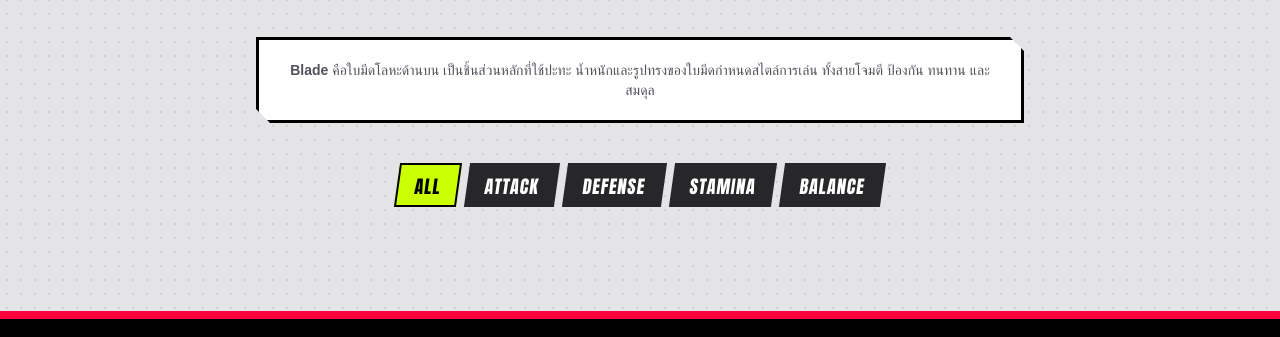
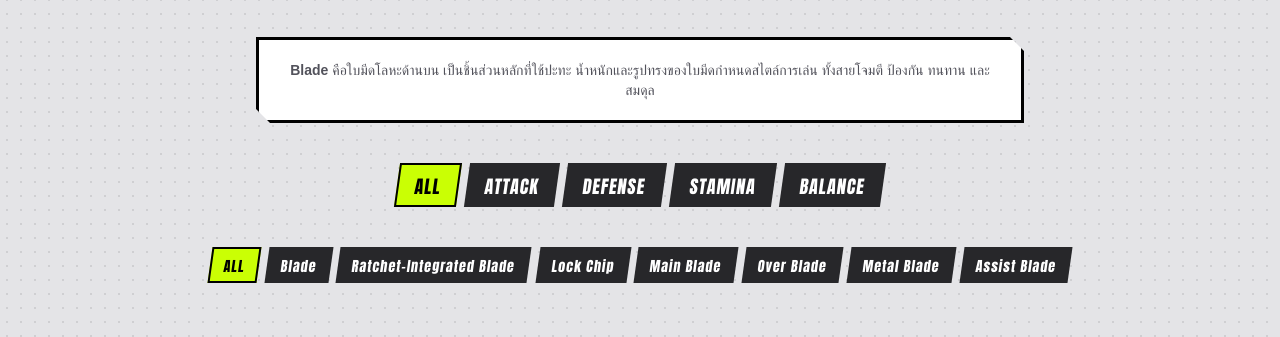
Before and after one commit to Thanakorn2004/xparts-hub, a website: page xparts-hub/public/blade.html in a window 1280 px wide. Shown: the part 259-596 px from the top of the page. Drawn offline with nearby package versions, Linux system fonts and the light colour scheme; no server answers.

Commit message:
Add files via upload

```diff
--- a/xparts-hub/public/blade.html
+++ b/xparts-hub/public/blade.html
@@ -44,6 +44,7 @@
       <p class="text-sm text-zinc-600 font-medium"><strong>Blade</strong> คือใบมีดโลหะด้านบน เป็นชิ้นส่วนหลักที่ใช้ปะทะ น้ำหนักและรูปทรงของใบมีดกำหนดสไตล์การเล่น ทั้งสายโจมตี ป้องกัน ทนทาน และสมดุล</p>
     </div>
     <div id="catalog-filters" class="flex flex-wrap justify-center gap-2"></div>
+    <div id="catalog-parts-filters" class="flex flex-wrap justify-center gap-2"></div>
     <div id="catalog-grid" class="grid grid-cols-1 sm:grid-cols-2 lg:grid-cols-3 gap-6"></div>
   </main>
 
@@ -62,6 +63,6 @@
     }).catch(function () {});
   </script>
   <script src="catalog.js"></script>
-  <script>initCatalog('blades', { useFilter: true, emptyMsg: 'ยังไม่มีข้อมูล Blade — เพิ่มได้จากหน้า Admin' });</script>
+  <script>initCatalog('blades', { useFilter: true, partsFilter: ['Blade', 'Ratchet-Integrated Blade', 'Lock Chip', 'Main Blade', 'Over Blade', 'Metal Blade', 'Assist Blade'], emptyMsg: 'ยังไม่มีข้อมูล Blade — เพิ่มได้จากหน้า Admin' });</script>
 </body>
 </html>
--- a/xparts-hub/public/catalog.js
+++ b/xparts-hub/public/catalog.js
@@ -1,10 +1,12 @@
-/* Shared catalog grid with optional type filter. */
+/* Shared catalog grid with optional type filter and optional parts-category filter. */
 window.initCatalog = function (colName, opts) {
   opts = opts || {};
   var grid = document.getElementById('catalog-grid');
   var filterWrap = document.getElementById('catalog-filters');
+  var partsWrap = document.getElementById('catalog-parts-filters');
   var params = new URLSearchParams(location.search);
   var current = params.get('type') ? params.get('type').toUpperCase() : 'ALL';
+  var currentParts = params.get('parts') || 'ALL';
   var types = ['ATTACK', 'DEFENSE', 'STAMINA', 'BALANCE'];
 
   function drawFilters() {
@@ -17,9 +19,22 @@ window.initCatalog = function (colName, opts) {
         ' transition-colors">' + t + '</button>';
     }).join('');
   }
+  // Second filter row for which Parts category to show (Blade/Lock Chip/...,
+  // Bit/Ratchet-Integrated Bit/...). Sits right under the type filter bar.
+  function drawPartsFilters() {
+    if (!partsWrap || !opts.partsFilter) return;
+    var all = ['ALL'].concat(opts.partsFilter);
+    partsWrap.innerHTML = all.map(function (p) {
+      var active = p === currentParts;
+      return '<button data-parts="' + p + '" class="slanted font-x text-sm px-3 pt-2 pb-1 border-2 ' +
+        (active ? 'bg-x-green text-black border-black' : 'bg-zinc-800 text-white border-transparent hover:bg-zinc-700') +
+        ' transition-colors">' + p + '</button>';
+    }).join('');
+  }
   function render() {
     window.XPartsDB.col(colName).all().then(function (rows) {
       if (opts.useFilter && current !== 'ALL') rows = rows.filter(function (x) { return String(x.type).toUpperCase() === current; });
+      if (opts.partsFilter && currentParts !== 'ALL') rows = rows.filter(function (x) { return x.partsCategory === currentParts; });
       grid.innerHTML = rows.length
         ? rows.map(function (x) { return window.XPartsDB.card(x, opts.badge || x.type); }).join('')
         : window.XPartsDB.empty(opts.emptyMsg || 'ยังไม่มีข้อมูล — เพิ่มได้จากหน้า Admin');
@@ -39,6 +54,16 @@ window.initCatalog = function (colName, opts) {
     });
     drawFilters();
   }
+  if (opts.partsFilter && partsWrap) {
+    drawPartsFilters();
+    partsWrap.addEventListener('click', function (e) {
+      var b = e.target.closest('[data-parts]');
+      if (!b) return;
+      currentParts = b.getAttribute('data-parts');
+      drawPartsFilters();
+      render();
+    });
+  }
   render();
   window.addEventListener('xparts:changed', render);
   window.addEventListener('storage', render);
--- a/xparts-hub/server.js
+++ b/xparts-hub/server.js
@@ -11,7 +11,7 @@ const PORT = process.env.PORT || 3000;
 // Bump this string whenever server.js changes - lets you confirm from the
 // browser (GET /api/version) that the file actually running on Render is
 // the one you just uploaded, instead of guessing after a restart.
-const APP_VERSION = '2026-10-12.1-bit-parts-draft-autosave-optional-fields';
+const APP_VERSION = '2026-10-12.2-blade-bit-parts-filter-bar';
 const USERS_FILE = path.join(__dirname, 'users.json');
 // The original seeded account: can't be deleted by anyone, and no one but
 // this account itself can view its password (everything else about it -
```
Also changed, not shown: xparts-hub/public/bit.html (+2 -1 lines).
